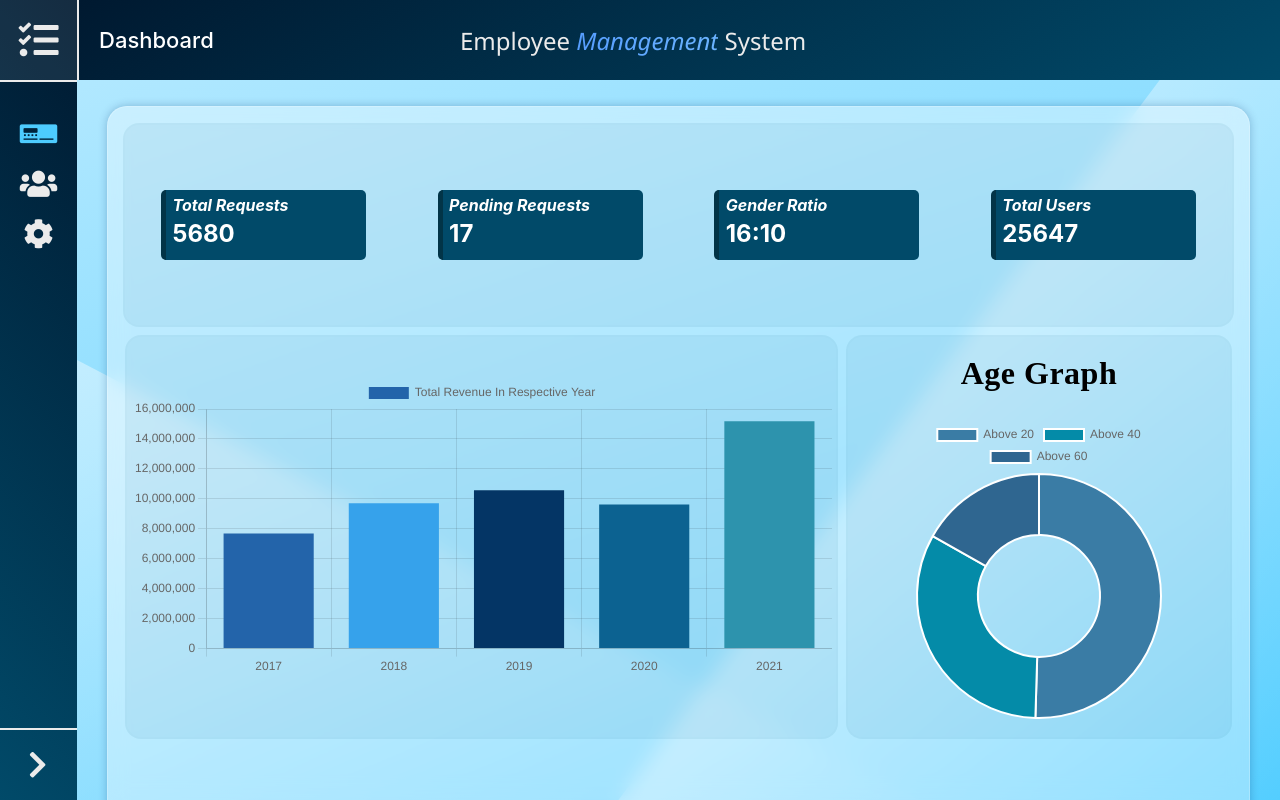
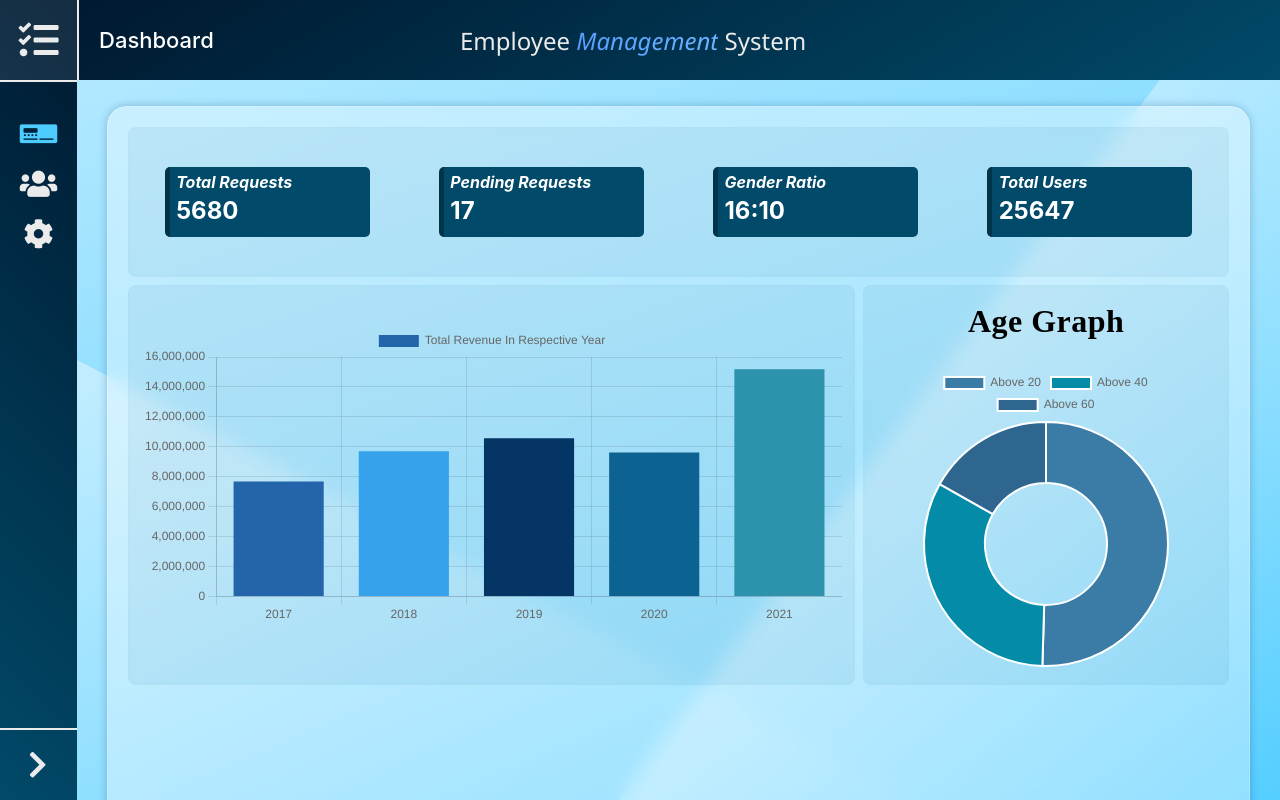
Before and after one commit to Reckadon/EmployeeManagementSite, a React (Create React App) app: page / in a window 1280 px wide. Built offline with nearby package versions, Linux system fonts and the light colour scheme.

Commit message:
💎polished dasboard made by wordbot

```diff
--- a/src/components/Charts/Barchart.js
+++ b/src/components/Charts/Barchart.js
@@ -1,10 +1,10 @@
 import React from "react";
 import { Bar } from "react-chartjs-2";
-import "../styles/dashboard.css";
+import "../Dashboard/dashboard.css";
 
 const BarChart = () => {
   return (
-    <div className="barGraph" >
+    <div className="barGraph">
       <Bar
         data={{
           labels: ["2017", "2018", "2019", "2020", "2021"],
--- a/src/components/Dashboard/Dashboard.js
+++ b/src/components/Dashboard/Dashboard.js
@@ -1,5 +1,5 @@
 import React, { Component } from "react";
-import "../styles/dashboard.css";
+import "../Dashboard/dashboard.css";
 import DoughnutChart from "../Charts/Doughnut";
 import BarChart from "../Charts/Barchart";
 
@@ -9,29 +9,37 @@ class Dashboard extends Component {
     return (
       <>
         <div className="mainContainer">
-          <section className="subContainer1">
+          <section className="subContainer subContainer1">
             <div className="keyCont">
-              <h4 className="keyContTitle"><i>Total Requests</i></h4>
+              <h4 className="keyContTitle">
+                <i>Total Requests</i>
+              </h4>
               <h2 className="keyContValue">5680</h2>
             </div>
             <div className="keyCont">
-              <h4 className="keyContTitle"><i>Pending Requests</i></h4>
+              <h4 className="keyContTitle">
+                <i>Pending Requests</i>
+              </h4>
               <h2 className="keyContValue">17</h2>
             </div>
             <div className="keyCont">
-              <h4 className="keyContTitle"><i>Gender Ratio</i></h4>
+              <h4 className="keyContTitle">
+                <i>Gender Ratio</i>
+              </h4>
               <h2 className="keyContValue">16:10</h2>
             </div>
             <div className="keyCont">
-              <h4 className="keyContTitle"><i>Total Users</i></h4>
+              <h4 className="keyContTitle">
+                <i>Total Users</i>
+              </h4>
               <h2 className="keyContValue">25647</h2>
             </div>
           </section>
           <div className="subContainerWrapper">
-            <section className="subContainer2">
-              <BarChart/>
+            <section className="subContainer subContainer2">
+              <BarChart />
             </section>
-            <section className="subContainer3">
+            <section className="subContainer subContainer3">
               <h1 className="ageGraphLabel">Age Graph</h1>
               <DoughnutChart />
             </section>
--- /dev/null
+++ b/src/components/Dashboard/dashboard.css
@@ -0,0 +1,105 @@
+.mainContainer {
+  display: flex;
+  flex-direction: column;
+  height: 100%;
+  width: 100%;
+  padding: 20px;
+  box-sizing: border-box;
+  justify-content: center;
+  align-items: center;
+}
+.subContainer {
+  display: flex;
+  align-items: center;
+  justify-content: center;
+  background-color: rgba(0, 94, 131, 0.068);
+  margin-top: 0rem;
+  border-radius: 8px;
+  box-sizing: border-box;
+  border: 2px solid rgba(1, 74, 105, 0.01);
+}
+.subContainer1 {
+  justify-content: space-around;
+  height: 150px;
+  width: 100%;
+  margin-bottom: 0.5rem;
+}
+.subContainerWrapper {
+  height: 100%;
+  width: 100%;
+  display: flex;
+}
+.subContainer2 {
+  height: 400px;
+  margin-right: 0.5rem;
+  flex: 2;
+}
+.subContainer3 {
+  height: 400px;
+  flex-direction: column;
+  flex: 1;
+}
+.keyCont {
+  height: 70px;
+  width: 200px;
+  background-color: rgb(1, 74, 105);
+  border-left: 5px solid rgb(2, 52, 71);
+  border-radius: 5px;
+}
+.keyContTitle {
+  color: #fff;
+  margin: 5px 0 -20px 0.4rem;
+}
+.keyContValue {
+  color: #fff;
+  margin-top: 12%;
+  margin-left: 0.4rem;
+}
+@import url("https://fonts.googleapis.com/css2?family=Azeret+Mono:wght@700&display=swap");
+
+.ageGraphLabel {
+  margin-top: 20px;
+  letter-spacing: 0.5px;
+  font-size: 2rem;
+  font-family: "Azeret Mono";
+}
+
+@media only screen and (max-width: 1190px) {
+  .subContainer1 {
+    flex-wrap: wrap;
+  }
+  .subContainerWrapper {
+    flex-direction: column;
+  }
+  .subContainer2 {
+    width: 100%;
+    margin-bottom: 10px;
+  }
+  .subContainer3 {
+    width: 100%;
+  }
+}
+@media only screen and (max-width: 885px) {
+  .mainContainer {
+    padding: 5px;
+    padding-top: 8px;
+    align-items: unset;
+  }
+  .barGraph {
+    height: 100%;
+    width: 100%;
+  }
+  .keyCont {
+    height: 100px;
+    width: 100px;
+    margin-bottom: 5px;
+  }
+  .keyContValue {
+    margin-top: 20px;
+  }
+}
+@media only screen and (max-width: 518px) {
+  .subContainer1 {
+    height: 100%;
+  }
+}
--- a/src/components/Employees/styles/employeeList.css
+++ b/src/components/Employees/styles/employeeList.css
@@ -103,7 +103,7 @@
   transform: scale(1);
 }
 
-@media only screen and (max-width: 480px) {
+@media only screen and (max-width: 915px) {
   #employeesList {
     min-height: 20vh;
     overflow-x: scroll;
--- a/src/components/Employees/styles/employees.css
+++ b/src/components/Employees/styles/employees.css
@@ -1,5 +1,6 @@
 .filterWidget {
   width: 100%;
+  max-width: 450px;
   display: flex;
   margin-bottom: 15px;
   flex-direction: column;
@@ -38,6 +39,7 @@
   background-color: rgb(1, 74, 105);
   color: white;
   width: 100%;
+  max-width: 450px;
   padding: 5px;
   border-radius: 10px;
   border: 0px;
@@ -71,6 +73,7 @@
 #addEmployeeForm {
   box-sizing: border-box;
   width: 96%;
+  max-width: 410px;
   margin-top: -10px;
   margin-bottom: 20px;
   padding: 0px 10px;
--- a/src/components/styles/container.css
+++ b/src/components/styles/container.css
@@ -149,16 +149,18 @@ div#error404 > h2 {
     background-position: 0% 15%;
   }
 }
-@media only screen and (max-width: 820px) {
+@media only screen and (max-width: 885px) {
   #content {
     width: 100%;
     flex-direction: column;
-    margin: 10px 0px;
+    margin: 0px 0px;
+    border: 0px;
+    border-radius: 0px;
   }
   #main {
     flex: 9;
     padding: 5px;
-    padding-top: 10px;
+    padding-top: 8px;
   }
   #side {
     border-radius: 10px;
@@ -181,8 +183,6 @@ div#error404 > h2 {
     margin: 0px;
 
     backdrop-filter: blur(5px);
-    border: 0px;
-    border-radius: 0px;
   }
   #side {
     border-bottom-left-radius: 0px;
--- a/src/components/styles/dashboard.css
+++ /dev/null
@@ -1,109 +0,0 @@
-.mainContainer {
-  display: flex;
-  flex-direction: column;
-  height: 100%;
-  width: 100%;
-  justify-content: center;
-  align-items: center;
-  margin-top: 6.5px;
-}
-.subContainer1 {
-  display: flex;
-  align-items: center;
-  justify-content: space-around;
-  height: 200px;
-  width: 97%;
-  background-color: rgba(0, 94, 131, 0.068);
-  margin-top: 0.6rem;
-  border-radius: 1rem;
-  margin-bottom: 0.5rem;
-  border: 2px solid rgba(1, 74, 105,0.01);
-}
-.keyCont {
-  height: 70px;
-  width: 200px;
-  background-color: rgb(1, 74, 105);
-  border-left: 5px solid rgb(2, 52, 71);
-  border-radius: 5px;
-}
-.keyContTitle {
-  color: #fff;
-  margin: 5px 0 -20px 0.4rem;
-}
-.keyContValue {
-  color: #fff;
-  margin-top: 12%;
-  margin-left: 0.4rem;
-}
-.subContainerWrapper {
-  height: 100%;
-  width: 97%;
-  display: flex;
-}
-.subContainer2 {
-  display: flex;
-  align-items: center;
-  justify-content: center;
-  height: 400px;
-  width: 65%;
-  background-color: rgba(0, 94, 131, 0.068);
-  margin-top: 0rem;
-  border-radius: 1rem;
-  margin-right: 0.5rem;
-  border: 2px solid rgba(1, 74, 105,0.01);
-}
-.subContainer3 {
-  display: flex;
-  align-items: center;
-  justify-content: center;
-  height: 400px;
-  width: 35%;
-  background-color: rgba(0, 94, 131, 0.068);
-  margin-top: 0rem;
-  border-radius: 1rem;
-  border: 2px solid rgba(1, 74, 105,0.01);
-  flex-direction: column;
-}
-@import url('https://fonts.googleapis.com/css2?family=Azeret+Mono:wght@700&display=swap');
-
-.ageGraphLabel{
-  margin-top: 20px;
-  letter-spacing: .5px;
-  font-size: 2rem;
-  font-family: 'Azeret Mono';
-}
-
-@media only screen and (max-width: 1190px){
-  .subContainer1{
-    flex-wrap: wrap;
-  }
-  .subContainerWrapper{
-    flex-direction: column;
-  }
-  .subContainer2{
-    width: 100%;
-    margin-bottom: 10px;
-  }
-  .subContainer3{
-    width: 100%;
-  }
-}
-@media only screen and (max-width: 820px){
-  .barGraph{
-    height: 100%;
-    width: 100%;
-  }
-}
-@media only screen and (max-width: 427px){
-  .subContainer1{
-    height: 100%;
-  }
-  .keyCont{
-    height: 100px;
-    width: 100px;
-    margin-bottom: 5px;
-  }
-  .keyContValue{
-    margin-top: 20px;
-  }
-}
```
Also changed, not shown: src/components/Charts/Doughnut.js (+6 -6 lines), 1 other file (tests, documents, lock files or other folders).
